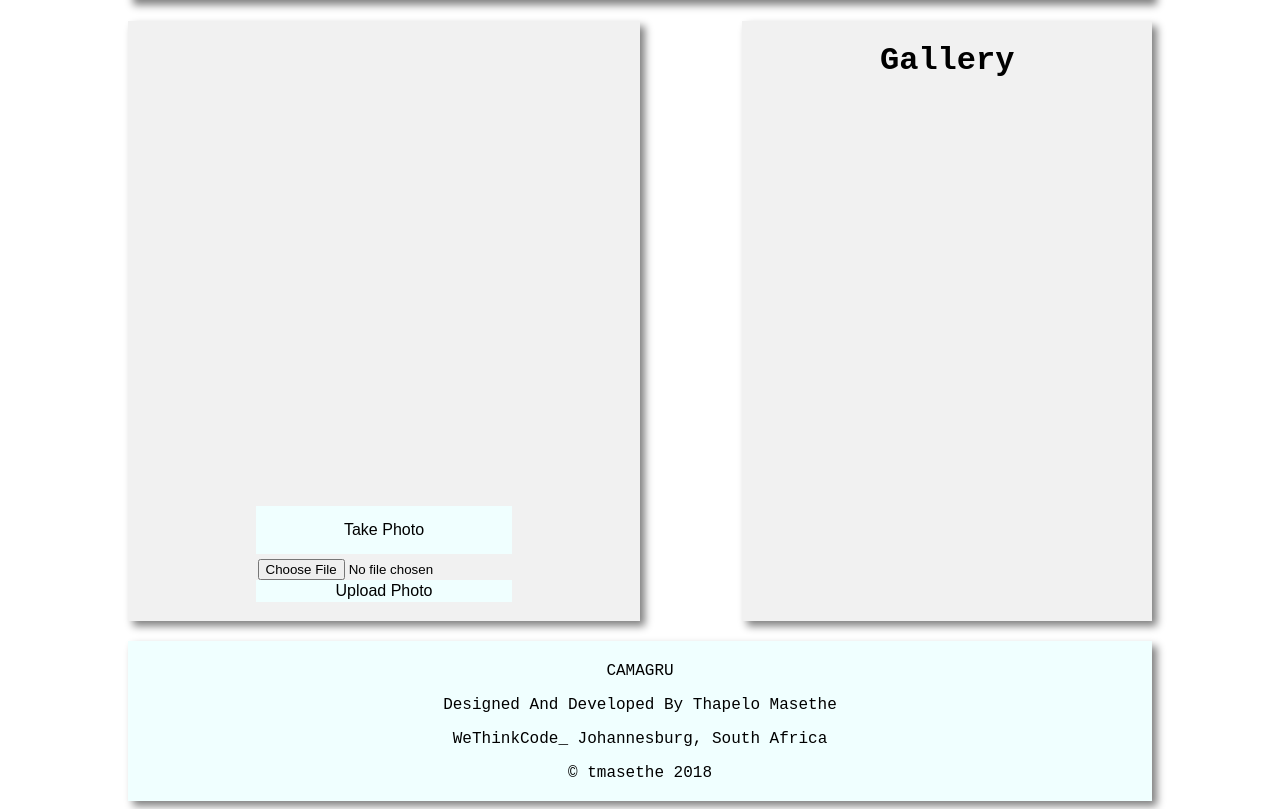
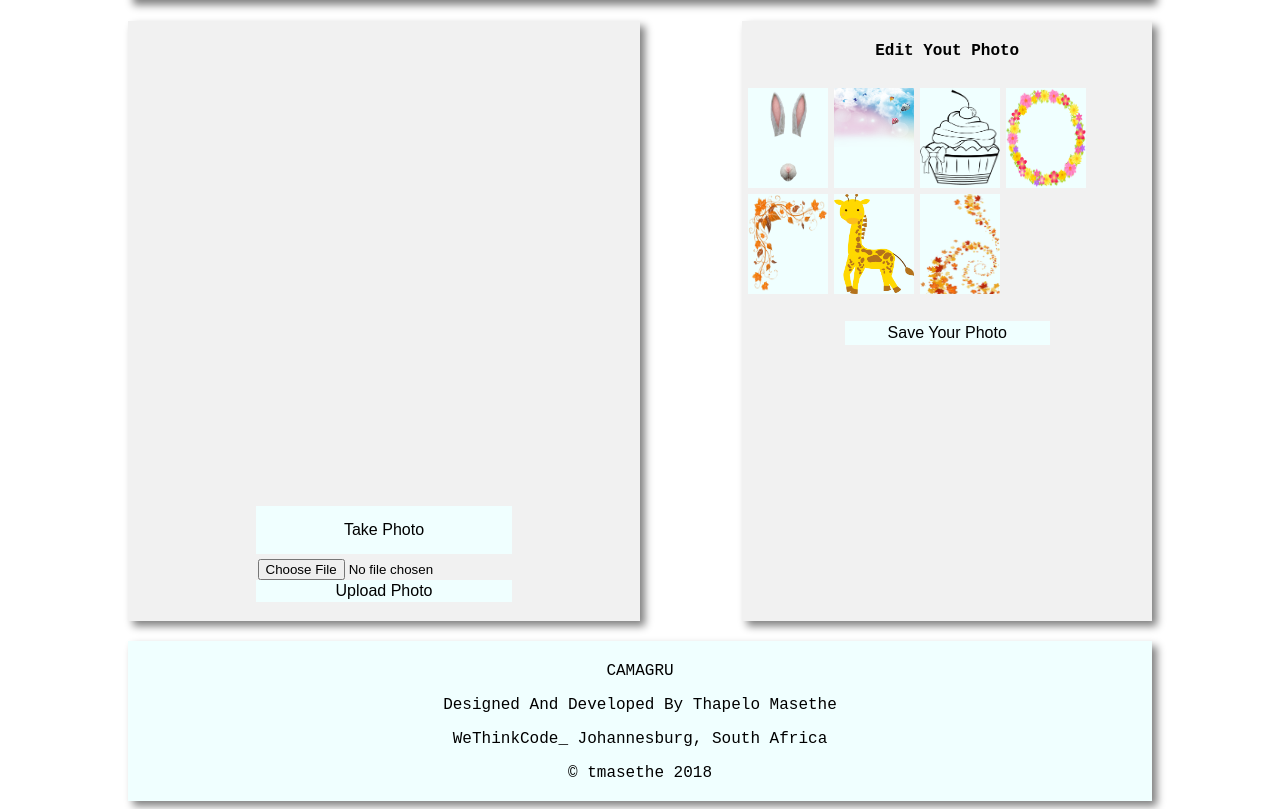
Before and after one commit to ThapeloMasethe/cam, a PHP site: page /cam/snap.php in a window 1280 px wide. Shown: the part 70-879 px from the top of the page. Run offline with PHP 8.4, Linux system fonts and the light colour scheme.

Commit message:
Final Stage

```diff
--- a/Camagru/css/main.css
+++ b/Camagru/css/main.css
@@ -139,13 +139,50 @@ input[type=text], input[type=password], input[type=email]{
     box-shadow: 5px 5px 8px grey;
     float: right;
 }
+.gallery img{
+    width: 20%;
+    height: 20%;
+}
 #canvas{
     display: none;
 }
 .gallery-container{
-    height: 600px;
+    height: 60%;
     width: 100%;
 
+}
+.filters-container img{
+    height: 80px;
+    width: 80px;
+}
+.filters{
+    float: left;
+    width: 80px;
+    height: 100px;
+    background-color: azure;
+    margin: 6px 0 0 6px;
+}
+.filters img{
+    width: 80px;
+    height: 100px;
+}
+.filters img:hover{
+    box-shadow: 5px 5px 8px grey;
+}
+.superpose{
+    background-color: #f1f1f1;
+    float: left;
+    height: 50%;
+}
+.edit-panel{
+    clear: both;
+    height: 50%;
+    background-color: #f1f1f1;
+    width: 100%;
+}
+.edit-panel img{
+    width: 50%;
+    height: 30%;
 }
 
 /*••••••••••••••••••••••••••••••••••••••••••••••••••
@@ -262,13 +299,13 @@ hr{
 ••••••••••••••••••••••••••••••••••••••••••••••••••••*/
 #infinite-list {
     /* We need to limit the height and show a scrollbar */
-    width: 200px;
-    height: 300px;
+    width: 97.5%;
+    height: 100%;
     overflow: auto;
-    margin-left: 10%;
-
+    float: left;
     /* Optional, only to check that it works with margin/padding */
-    margin: 30px;
-    padding: 20px;
-    border: 10px solid black;
+    margin: 30px 0 30px 0;
+    /* padding: 20px; */
+    box-shadow: 5px 5px 8px grey;
+    margin-right: 0;
   }
--- a/Camagru/js/main.js
+++ b/Camagru/js/main.js
@@ -1,12 +1,15 @@
-let width = 500;
-let height = 0;
-let filter = 'none';
+let width     = 500;
+let height    = 0;
+let filter    = 'none';
 let streaming = false;
 
-const video = document.getElementById('video');
-const photo = document.getElementById('photo');
-const canvas = document.getElementById('canvas');
+const video   = document.getElementById('video');
+const photo   = document.getElementById('photo');
+const canvas  = document.getElementById('canvas');
 const gallery = document.getElementById('gallery');
+const panel   = document.getElementById('pre-edit');
+const pose    = document.getElementById('pose');
+const pfilter = document.getElementById('pf');
 
 navigator.mediaDevices.getUserMedia({video: true, audio: false})
   .then(function(stream){
@@ -19,8 +22,7 @@ navigator.mediaDevices.getUserMedia({video: true, audio: false})
   });
 
   video.addEventListener('canplay', function(e){
-    if(!streaming)
-    {
+    if(!streaming){
       height = video.videoHeight / (video.videoWidth / width);
       video.setAttribute('width', width);
       video.setAttribute('height', height);
@@ -34,20 +36,20 @@ navigator.mediaDevices.getUserMedia({video: true, audio: false})
     take_photo();
     e.preventDefault();
   }, false);
+
   function take_photo(){
-    const context = canvas.getContext('2d');
-    if (width && height)
-    {
-      canvas.width = width;
+    if (width && height){
+      canvas.width  = width;
       canvas.height = height;
+      const context = canvas.getContext('2d');
       context.drawImage(video, 0, 0, width, height);
-
       const imgUrl = canvas.toDataURL('image/png');
       const img = document.createElement('img');
       img.setAttribute('src', imgUrl);
-      gallery.appendChild(img);
+      panel.appendChild(img);
     }
   }
+
   /* Uploading an image using jQuery */
 /*•••••••••••••••••••••••••••••••••••••••••••••••••
             USER PROFILE SETTINGS
@@ -66,40 +68,23 @@ function open_profile(evnt, tabname){
     evnt.currentTarget.className += " active";
 }
 
-/*•••••••••••••••••••••••••••••••••••••••••••••••••
-            PASSWORD VALIDATOR
-••••••••••••••••••••••••••••••••••••••••••••••••••*/
-function validate_password()
-{
-    var password = document.getElementById("password").value;
-    console.log(password);
-    var confirm_password = document.getElementById("confirm-password").value;
-    console.log(confirm_password);
-    if (password != confirm_password)
-      document.getElementById("confirm-password").setCustomValidity("Password dont match");
-    else
-      document.getElementById("confirm-password").setCustomValidity('');
-}
-document.getElementsByName("submit")[0].onclick = validate_password();
-
-var listElm = document.querySelector('#infinite-list');
-
-// Add 20 items.
-var nextItem = 1;
-var loadMore = function(){
-  for (var i = 0; i < 20; i++) {
-    var item = document.createElement('li');
-    item.innerText = 'Item ' + nextItem++;
-    listElm.appendChild(item);
+function add_superpose(color){
+ /*  video.style.filter = color;
+  pose.setAttribute("src", "./filters/bunny.png");
+  pose.setAttribute("width", "300");
+  pose.setAttribute("height", "300");
+  video.appendChild(pose);
+  console.log('Trying...'); */
+  if (width && height){
+    canvas.width  = width;
+    canvas.height = height;
+    pose.setAttribute("width", "300");
+    pose.setAttribute("height", "300");
+    const context = canvas.getContext('2d');
+    context.drawImage(pose, 0, 0, width, height);
+    const myPoseUrl = canvas.toDataURL('image/png');
+    const myPose = document.createElement('img');
+    myPose.setAttribute('src', myPoseUrl);
+    gallery.appendChild(myPose);
   }
 }
-
-// Detect when scrolled to bottom.
-listElm.addEventListener('scroll', function() {
-  if (listElm.scrollTop + listElm.clientHeight >= listElm.scrollHeight) {
-    loadMore();
-  }
-});
-
-// Initially load some items.
-loadMore();
--- a/Camagru/snap.php
+++ b/Camagru/snap.php
@@ -23,15 +23,28 @@
     <div class="video-container">
         <video  id="video"></video>
         <button id="photo">Take Photo</button>
-        <form action="users.php" method="POST" enctype="multipart/form-data">
-            <input type="file" name="image" size="25" />
-            <button id="upload-photo" type="submit" name="upload">Upload Photo</button>
+        <form action="users.php"  method="POST" enctype="multipart/form-data">
+            <input  type="file"   name="image"  size="25" />
+            <button type="submit" name="upload" id="upload-photo" >Upload Photo</button>
         </form>
-        <canvas id="canvas"></canvas>
+        <canvas id="canvas" ></canvas>
     </div>
 
     <div id="gallery" class="gallery">
-        <h1>Gallery</h1>
+        <div class="superpose">
+            <h4>Edit Yout Photo</h4>
+            <div class="filters"><img id="pose" onclick="add_superpose('grayscale(100%)')" src="./filters/bunny.png" alt=""></div>
+            <div class="filters"><img id="pose" onclick="add_superpose('grayscale(100%)')" src="./filters/colorsky.png"  alt=""></div>
+            <div class="filters"><img id="pose" onclick="add_superpose('grayscale(100%)')" src="./filters/cupcake.png"   alt=""></div>
+            <div class="filters"><img id="pose" onclick="add_superpose('grayscale(100%)')" src="./filters/floral.png"    alt=""></div>
+            <div class="filters"><img id="pose" onclick="add_superpose('grayscale(100%)')" src="./filters/frame1.png"    alt=""></div>
+            <div class="filters"><img id="pose" onclick="add_superpose('grayscale(100%)')" src="./filters/giraffe.png"   alt=""></div>
+            <div class="filters"><img id="pose" onclick="add_superpose('grayscale(100%)')" src="./filters/vector.png"    alt=""></div>
+        </div>
+        <div class="edit-panel" id="edit-panel">
+            <div id="pre-edit"></div>
+            <button id="upload-photo">Save Your Photo</button>
+        </div>
     </div>
     <?php include('./includes/footer.php'); ?>
     <script src="./js/main.js"></script>
```
Also changed, not shown: Camagru/filters/colorsky.png (added), Camagru/filters/dog.jpg (deleted), 3 other files.
